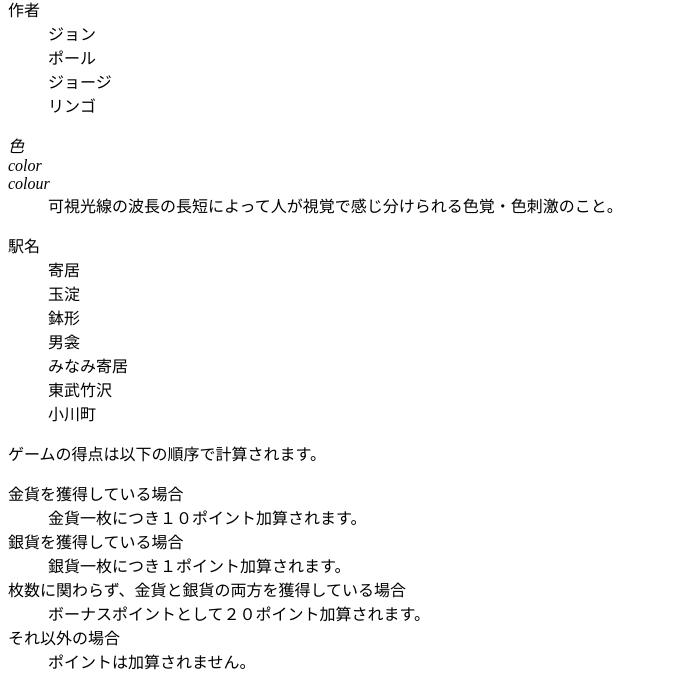
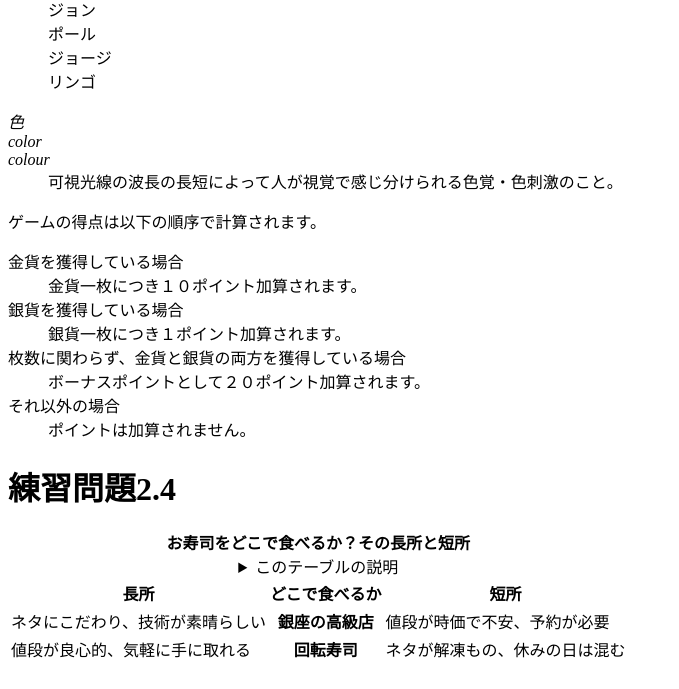
Before and after one commit to kokuboatsuki/web2023-1, a plain HTML site: page index.html in a window 1280 px wide. Shown: the part 457-1146 px from the top of the page, without its empty margins (0-679 px from the left). Drawn offline with Linux system fonts and the light colour scheme.

Commit message:
Update index.html

```diff
--- a/index.html
+++ b/index.html
@@ -14,7 +14,6 @@
             <ol>
             <li>ほげほげ</li>
             <li>ほにゃらら</li>
-            <li>たまごとキャベツ</li>
         </ol>
         <h1>練習問題2.3</h1>
         <dl>
@@ -30,16 +29,6 @@
             <dt lang="en-GB"><dfn>colour</dfn></dt>
             <dd>可視光線の波長の長短によって人が視覚で感じ分けられる色覚・色刺激のこと。</dd>
         </dl>
-        <dl>
-            <dt>駅名</dt>
-            <dd>寄居</dd>
-            <dd>玉淀</dd>
-            <dd>鉢形</dd>
-            <dd>男衾</dd>
-            <dd>みなみ寄居</dd>
-            <dd>東武竹沢</dd>
-            <dd>小川町</dd>
-        </dl>
         <p>ゲームの得点は以下の順序で計算されます。</p>
         <dl>
             <dt>金貨を獲得している場合</dt>
@@ -51,5 +40,24 @@
             <dt>それ以外の場合</dt>
             <dd>ポイントは加算されません。</dd>
         </dl>
+        <h1>練習問題2.4</h1>
+        <table>
+            <caption>
+                <strong>お寿司をどこで食べるか？その長所と短所</strong>
+                    <details>
+                        <summary>このテーブルの説明</summary>
+                        <p>以下のテーブルでは、２番目のカラムに寿司店のタイプが入れられています。その左側にそのようなタイプのお店でお寿司を食べる場合の長所が、右側に短所が入れられています。</p>
+                    </details>
+                </caption>
+            <thead>
+                <tr><th>長所</th><th>どこで食べるか</th><th>短所</th></tr>
+            </thead>
+            <tbody>
+                <tr><td>ネタにこだわり、技術が素晴らしい</td><th>銀座の高級店
+                </th><td>値段が時価で不安、予約が必要</td></tr>
+                <tr><td>値段が良心的、気軽に手に取れる</td><th>回転寿司
+                </th><td>ネタが解凍もの、休みの日は混む</td></tr>
+            </tbody>
+        </table>
     </body>
 </html>
```
